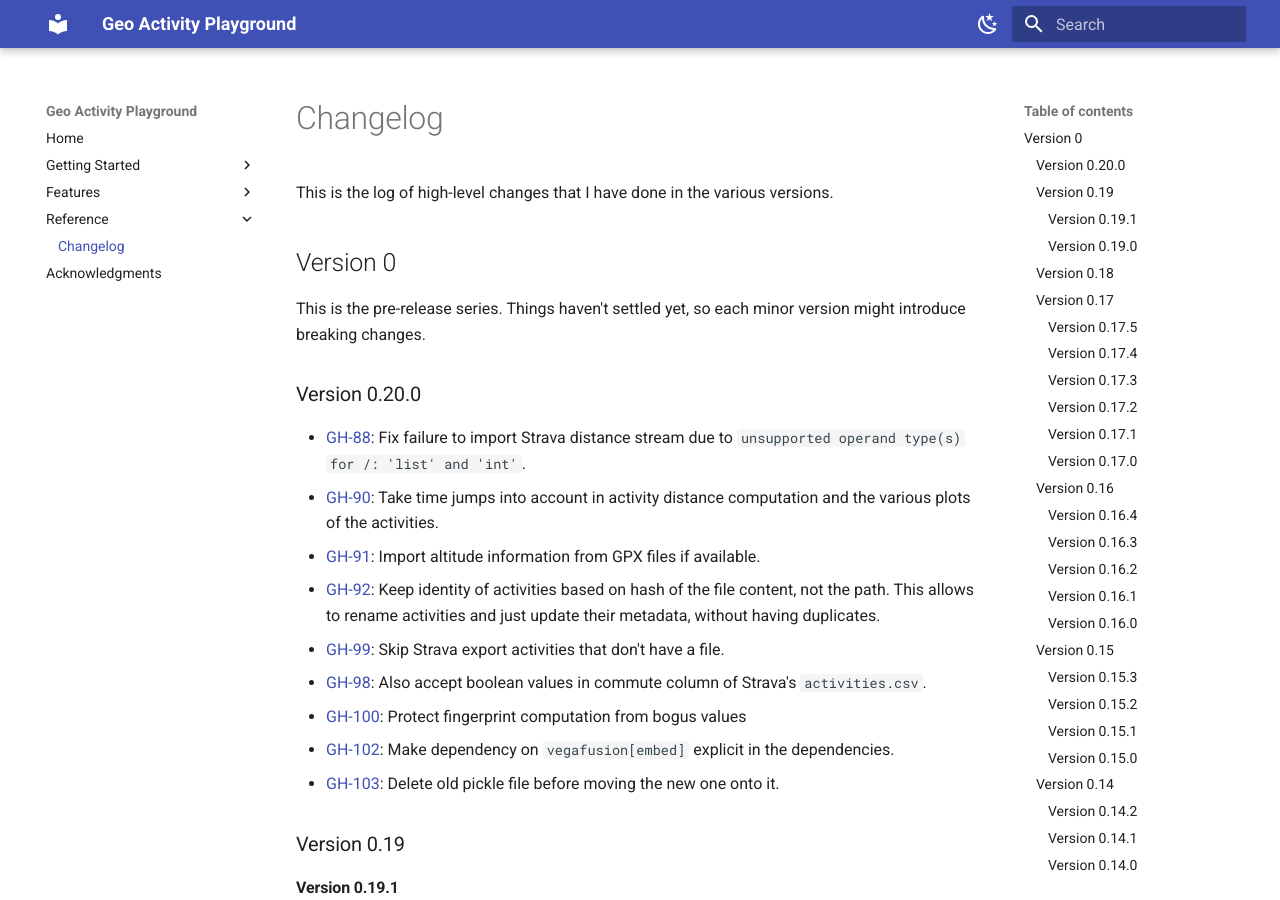
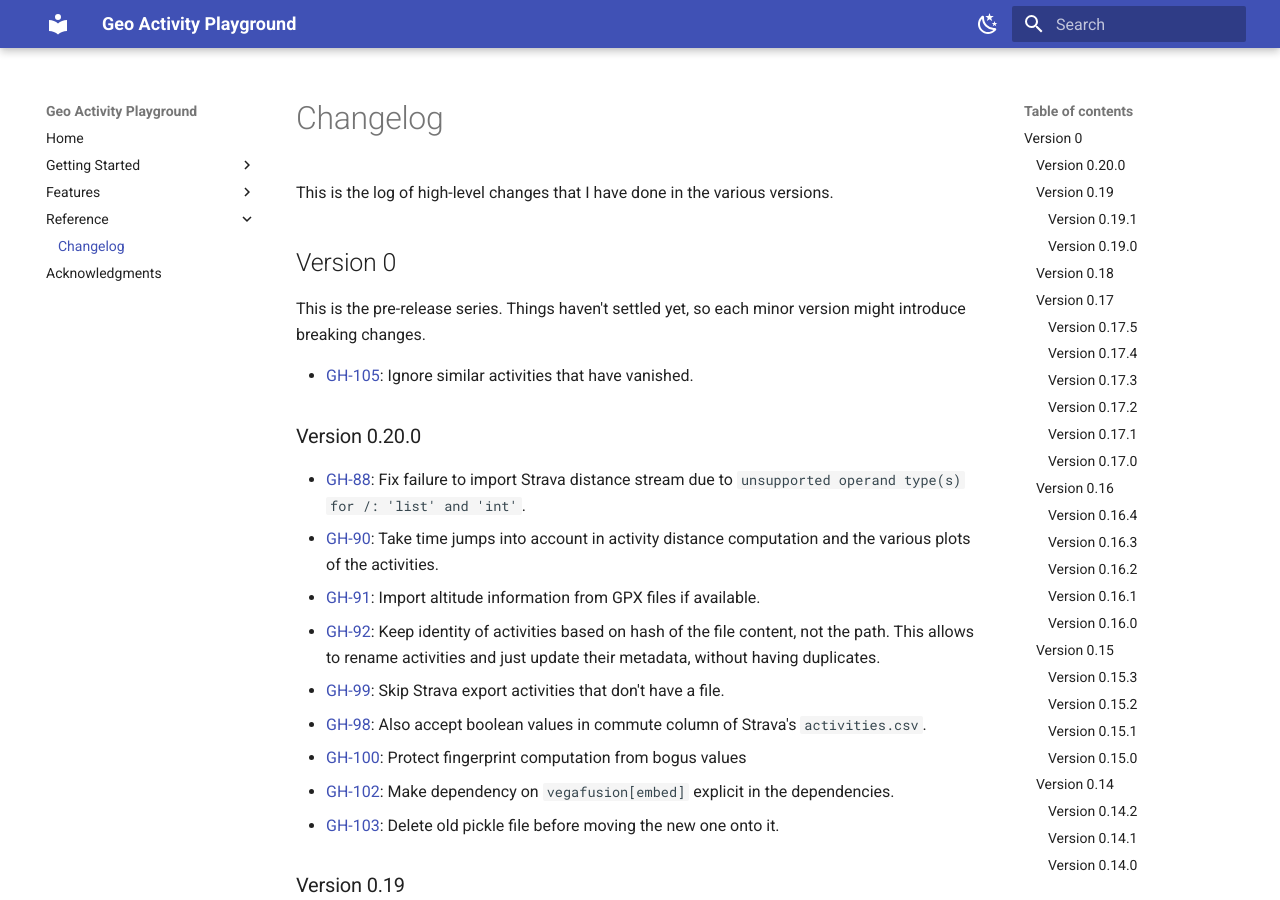
Before and after one commit to martin-ueding/geo-activity-playground, an MkDocs documentation site: the page built from docs/reference/changelog.md, in a window 1280 px wide and 900 px high. Built offline with MkDocs 1.6.1 and Material for MkDocs 9.7.7, drawn with Linux system fonts in a browser that asks for light colours.

Commit message:
GH-105: Changelog entry

```diff
--- a/docs/reference/changelog.md
+++ b/docs/reference/changelog.md
@@ -5,6 +5,9 @@
 ## Version 0
 
 This is the pre-release series. Things haven't settled yet, so each minor version might introduce breaking changes.
+
+- [GH-105](https://github.com/martin-ueding/geo-activity-playground/issues/105): Ignore similar activities that have vanished.
+
 
 ### Version 0.20.0
 
```
